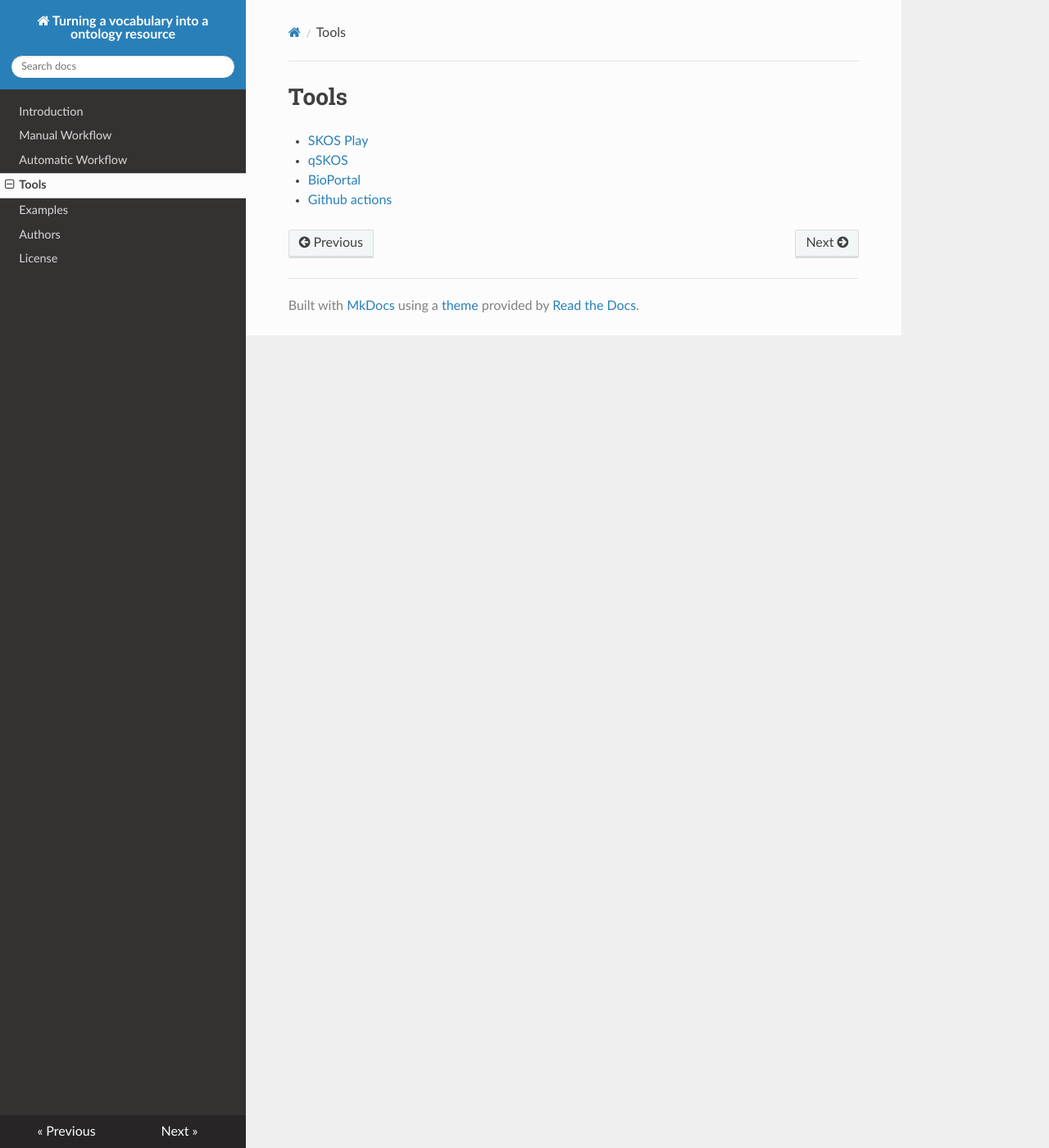
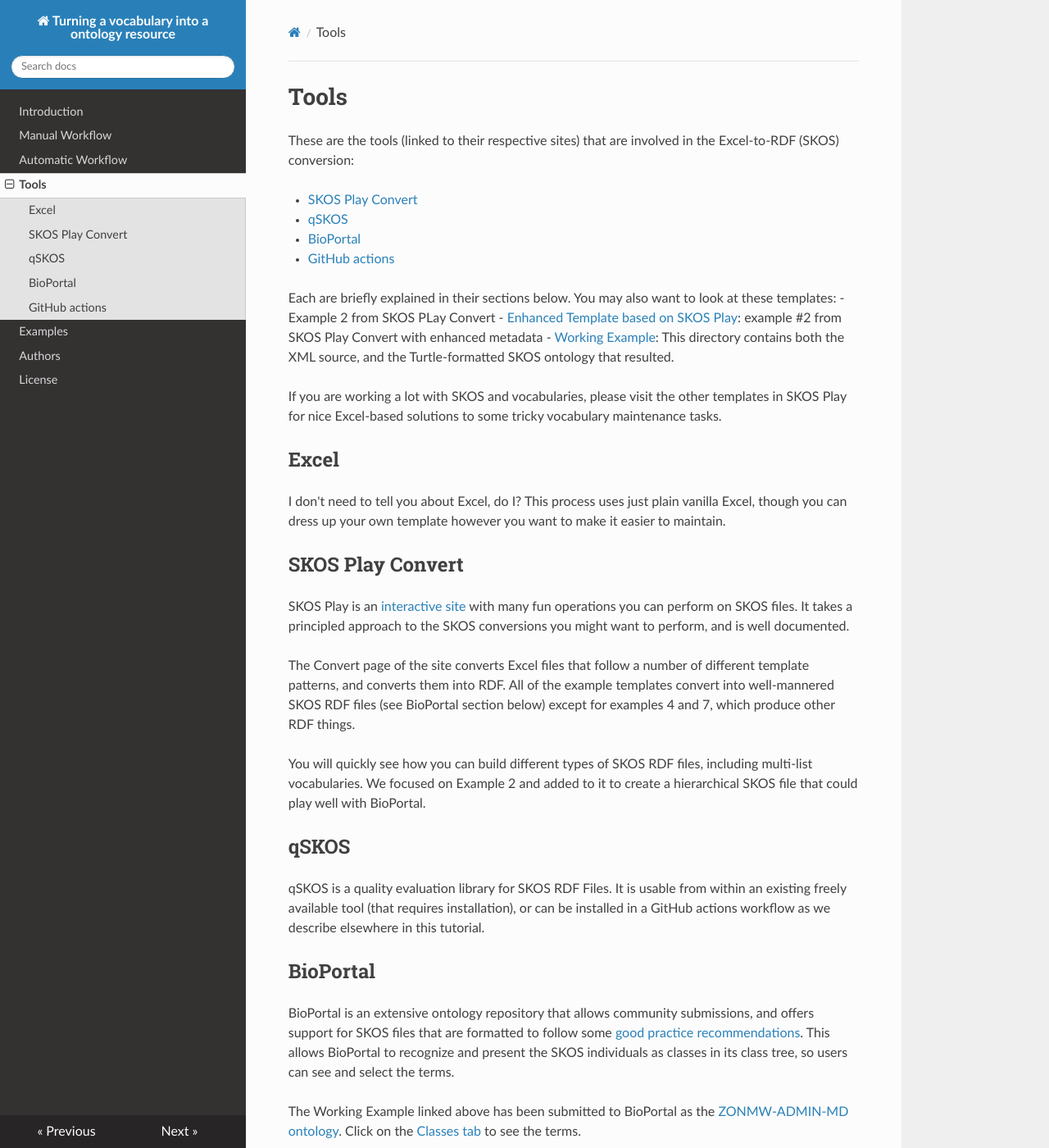
Before and after one commit to fair-data-collective/excel2rdf-site, an MkDocs documentation site: the page built from docs/Tools.md, in a window 1280 px wide and 1400 px high. Shown: the whole window at 82% size. Built offline with MkDocs 1.6.1, drawn with Linux system fonts in a browser that asks for light colours; nearby versions of some CDN libraries; some of the changed text lies outside the part shown.

Commit message:
details details details

```diff
--- a/docs/Tools.md
+++ b/docs/Tools.md
@@ -1,9 +1,55 @@
 # Tools
 
-- [SKOS Play](https://labs.sparna.fr/skos-play/convert)
+These are the tools (linked to their respective sites) that are involved in the Excel-to-RDF (SKOS) conversion:
 
+- [SKOS Play Convert](https://labs.sparna.fr/skos-play/convert)
 - [qSKOS](https://github.com/cmader/qSKOS)
+- [BioPortal](https://bioportal.bioontology.org/)
+- [GitHub actions](https://github.com/features/actions)
 
-- [BioPortal](https://bioportal.bioontology.org/)
+Each are briefly explained in their sections below.  You may also want to look at these templates:
+- Example 2 from SKOS PLay Convert
+- [Enhanced Template based on SKOS Play](https://github.com/fair-data-collective/excel2rdf-template/blob/main/vocabulary.xlsx): example #2 from SKOS Play Convert with enhanced metadata
+- [Working Example](https://github.com/fair-data-collective/zonmw-project-admin/tree/main/ontology): This directory contains both the XML source, and the Turtle-formatted SKOS ontology that resulted.
 
-- [Github actions](https://github.com/features/actions)
+If you are working a lot with SKOS and vocabularies, please visit the other templates in SKOS Play for nice Excel-based solutions to some tricky vocabulary maintenance tasks.
+
+## Excel
+I don't need to tell you about Excel, do I?  This process uses just plain vanilla Excel, though
+you can dress up your own template however you want to make it easier to maintain.
+
+## SKOS Play Convert
+
+SKOS Play is an [interactive site](https://labs.sparna.fr/skos-play) with many fun operations you can perform on SKOS files.
+It takes a principled approach to the SKOS conversions you might want to perform, and is well documented.
+
+The Convert page of the site converts Excel files that follow a number of different template patterns,
+and converts them into RDF. All of the example templates convert into well-mannered SKOS RDF files (see BioPortal section below)
+except for examples 4 and 7, which produce other RDF things.
+
+You will quickly see how you can build different types of SKOS RDF files, including multi-list vocabularies.
+We focused on Example 2 and added to it to create a hierarchical SKOS file that could play well with BioPortal.
+
+## qSKOS
+
+qSKOS is a quality evaluation library for SKOS RDF Files. It is usable from within an existing freely available tool (that requires installation),
+or can be installed in a GitHub actions workflow as we describe elsewhere in this tutorial.
+
+## BioPortal
+
+BioPortal is an extensive ontology repository that allows community submissions,
+and offers support for SKOS files that are formatted to follow some [good practice recommendations](https://www.bioontology.org/wiki/SKOSSupport).
+This allows BioPortal to recognize and present the SKOS individuals as classes in its class tree,
+so users can see and select the terms.
+
+The Working Example linked above has been submitted to BioPortal as the [ZONMW-ADMIN-MD ontology](http://bioportal.bioontology.org/ontologies/ZONMW-ADMIN-MD).
+Click on the [Classes tab](http://bioportal.bioontology.org/ontologies/ZONMW-ADMIN-MD/?p=classes&conceptid=root) to see the terms.
+
+## GitHub actions
+
+The steps of the process can be executed manually as described in the [Manual Workflow section](../ManualWorkflow).
+If you want to automate the process, you can use GitHub actions to do so.
+This is described in the [Automatic Workflow section](../AutomaticWorkflow).
+
+The conversion from Excel spreadsheet to Turtle SKOS file is typically complete within 2 minutes
+from the time the Excel spreadsheet is submitted to GitHub.
```
